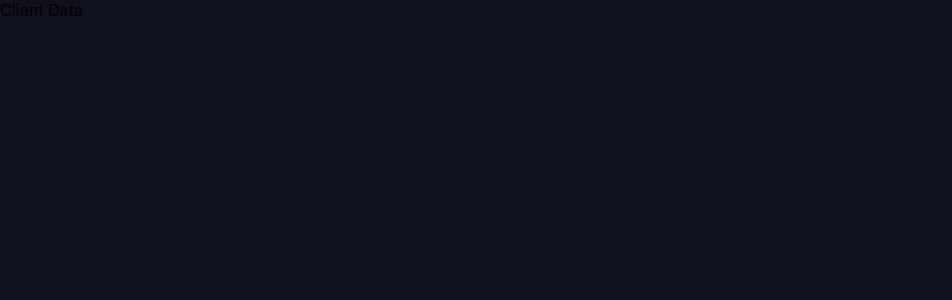
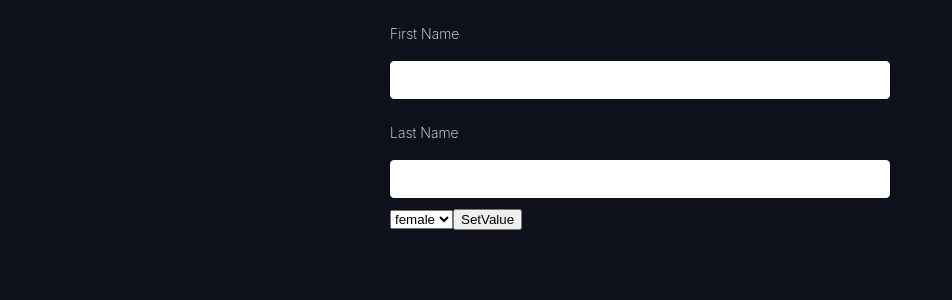
Before and after one commit to dmarkus/form-hooks-insight, a React (Create React App) app: page / in a window 1280 px wide. Shown: the top 300 px of the page, without its empty margins (0-952 px from the left). Built offline with nearby package versions, Linux system fonts and the light colour scheme.

Commit message:
create client form

```diff
--- a/src/components/ClientDetails/ClientDetails.tsx
+++ b/src/components/ClientDetails/ClientDetails.tsx
@@ -1,2 +1,43 @@
 import * as React from "react";
-export const ClientDetails = () => <>Client Data</>;
+import { useForm, useWatch } from "react-hook-form";
+import { Client } from "../../types/client";
+
+export const ClientDetails = () => {
+  const {
+    control,
+    register,
+    setValue,
+    handleSubmit,
+    formState: { errors },
+  } = useForm<Client>();
+
+  const onSubmit = handleSubmit((data) => console.log(data));
+  const firstName = useWatch({
+    control,
+    name: ["firstName", "lastName", ], // without supply name will watch the entire form, or ['firstName', 'lastName'] to watch both
+  });
+
+  console.log("firstName", firstName);
+  return (
+    <form onSubmit={onSubmit}>
+      <label>First Name</label>
+      <input {...register("firstName")} maxLength={50} />
+      <label>Last Name</label>
+      <input {...register("lastName")} maxLength={50} />
+        <select {...register("gender")}>
+            <option value="female">female</option>
+            <option value="male">male</option>
+        </select>
+
+      <button
+        type="button"
+        onClick={() => {
+          setValue("firstName", "luo");
+          console.log(errors);
+        }}
+      >
+        SetValue
+      </button>
+    </form>
+  );
+};
```
